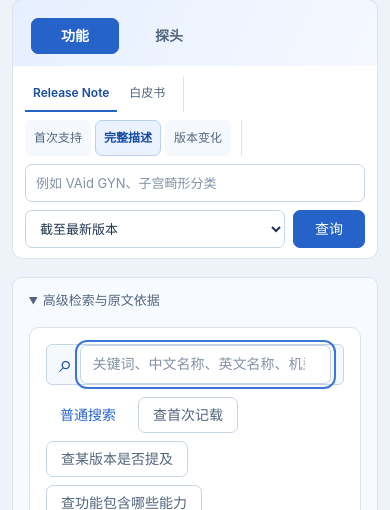
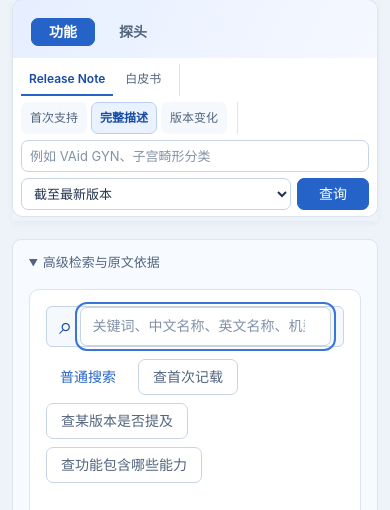
Before and after one commit to Tina-xiaoxiami/Product_Config_for_Vinno, a Flask app: page / in a window 390 px wide, after a click on "全局搜索". Shown: the part 383-893 px from the top of the page. Run offline with Flask 3, Linux system fonts and the light colour scheme; data comes from the database, SQL or seed files in the repository; data that the repository does not hold is empty.

Commit message:
Keep compact release query controls visible while reading results

```diff
--- a/backend/tracker/static/release-design.css
+++ b/backend/tracker/static/release-design.css
@@ -52,31 +52,34 @@ body .section-heading p { font-size: 13px; }
 
 /* A stable query composer: domain, intent, then one aligned input row. */
 body .scenario-search { margin: 0; }
+/* Keep the complete query context visible while only the answer scrolls past. */
+body .scenario-composer { position: sticky; top: 0; z-index: 20; padding-bottom: 4px; background: var(--bg); box-shadow: 0 3px 6px #20334e0a; }
+body.workbench-embedded.search-focused main { padding: 8px 12px 20px; }
 body .scenario-tasks[hidden], body .scenario-domains[hidden] { display: none; }
-body .scenario-header { padding:10px 16px; border:1px solid var(--line); border-bottom:0; border-radius:10px 10px 0 0; background:linear-gradient(115deg,#e6efff,#f5f8ff); }
+body .scenario-header { padding:6px 10px; border:1px solid var(--line); border-bottom:0; border-radius:10px 10px 0 0; background:linear-gradient(115deg,#e6efff,#f5f8ff); }
 body .scenario-domains { display:flex; align-items:center; gap:6px; margin:0; }
-body .scenario-domains button { min-width: 88px; border: 1px solid transparent; color: var(--ink-2); background: transparent; font-weight: 600; }
+body .scenario-domains button { min-width: 64px; min-height: 28px; padding: 3px 12px; border: 1px solid transparent; color: var(--ink-2); background: transparent; font-weight: 600; }
 body .scenario-domains button[aria-pressed="true"] { color: #fff; background: var(--primary); border-color: var(--primary); }
 body .scenario-tasks { display: flex; align-items: center; flex-wrap: wrap; gap: 6px; margin: 0; padding: 14px 24px 0; border-inline: 1px solid var(--line); background: #fff; }
 body .scenario-tasks button { min-width: 108px; border: 1px solid transparent; color: var(--ink-2); background: var(--surface-2); font-size: 13px; }
 body .scenario-tasks button[aria-pressed="true"] { color: var(--primary-strong); border-color: var(--primary-line); background: var(--primary-weak); font-weight: 600; }
-body .scenario-controls.scenario-toolbar { display:flex; flex-wrap:wrap; align-items:center; gap:8px; margin:0; padding:12px 16px; border:1px solid var(--line); border-top:0; border-radius:0 0 10px 10px; background:#fff; }
+body .scenario-controls.scenario-toolbar { display:flex; flex-wrap:wrap; align-items:center; gap:6px; margin:0; padding:6px 10px; border:1px solid var(--line); border-top:0; border-radius:0 0 10px 10px; background:#fff; }
 body .scenario-toolbar .scenario-sources, body .scenario-toolbar .scenario-tasks { display:flex; align-items:center; flex:0 0 auto; flex-wrap:nowrap; gap:4px; margin:0; padding:0 10px 0 0; border:0; border-right:1px solid var(--line); background:transparent; }
 body .scenario-toolbar .scenario-sources { order:1; }
 body .scenario-toolbar .scenario-tasks { order:2; }
-body .scenario-toolbar .scenario-sources button, body .scenario-toolbar .scenario-tasks button { min-width:0; min-height:36px; padding:6px 8px; font-size:12px; line-height:20px; white-space:nowrap; }
+body .scenario-toolbar .scenario-sources button, body .scenario-toolbar .scenario-tasks button { min-width:0; min-height:32px; padding:4px 8px; font-size:12px; line-height:20px; white-space:nowrap; }
 body .scenario-toolbar .scenario-sources button { border-bottom:2px solid transparent; }
 body .scenario-toolbar .scenario-sources button[aria-selected="true"] { border-bottom-color:var(--primary); }
 body .scenario-controls.scenario-toolbar label { display:block; flex:0 0 145px; min-width:0; margin:0; font-size:0; }
 body .scenario-toolbar #scenario-query-label { order:4; flex:1 1 200px; min-width:180px; }
 body .scenario-toolbar #scenario-model-label, body .scenario-toolbar #scenario-target-label, body .scenario-toolbar #scenario-base-label { order:5; }
-body .scenario-controls.scenario-toolbar :is(input,select) { box-sizing:border-box; width:100%; max-width:none; height:38px; min-height:38px; padding:6px 10px; font-size:13px; }
+body .scenario-controls.scenario-toolbar :is(input,select) { box-sizing:border-box; width:100%; max-width:none; height:32px; min-height:32px; padding:4px 8px; font-size:13px; }
 body .scenario-controls.scenario-toolbar .project-context-actions { display:block; order:3; flex:0 0 145px; min-width:0; padding:0; }
 body .scenario-toolbar .project-context-actions::before, body .scenario-toolbar .project-context-label { display:none; }
-body.workbench-embedded.search-focused .scenario-controls.scenario-toolbar #project-switcher { width:100%; max-width:none; height:38px; margin:0; }
-body .scenario-controls.scenario-toolbar > button[type="submit"] { order:6; flex:0 0 72px; min-width:72px; min-height:38px; height:38px; padding:6px 12px; }
+body.workbench-embedded.search-focused .scenario-controls.scenario-toolbar #project-switcher { width:100%; max-width:none; height:32px; min-height:32px; margin:0; }
+body .scenario-controls.scenario-toolbar > button[type="submit"] { order:6; flex:0 0 72px; min-width:72px; min-height:32px; height:32px; padding:4px 12px; }
 @media(max-width:700px) {
- body .scenario-controls.scenario-toolbar { padding:10px 12px; }
+ body .scenario-controls.scenario-toolbar { padding:6px 8px; }
  body .scenario-controls.scenario-toolbar .project-context-actions, body .scenario-controls.scenario-toolbar label { flex:1 1 140px; }
  body .scenario-toolbar #scenario-query-label { flex:1 1 220px; }
  body .scenario-controls.scenario-toolbar > button[type="submit"] { flex:0 0 72px; }
--- a/backend/tracker/templates/index.html
+++ b/backend/tracker/templates/index.html
@@ -79,6 +79,7 @@
 
       <section class="view" data-page="search">
         <section class="scenario-search" aria-label="按任务查询">
+          <div class="scenario-composer">
           <header class="scenario-header">
             <div class="scenario-domains" role="group" aria-label="查询对象">
               <button type="button" data-scenario-domain="feature" aria-pressed="true">功能</button>
@@ -102,6 +103,7 @@
             <label id="scenario-base-label" hidden>对比基准（可选）<select id="scenario-base"></select></label>
             <button type="submit" class="primary-button">查询</button>
           </form>
+          </div>
           <div id="scenario-result" aria-live="polite"></div>
         </section>
         <details id="advanced-search-wrap" class="scenario-advanced"><summary>高级检索与原文依据</summary>
```
Also changed, not shown: frontend/src/views/ReleaseWorkspace.vue (+11 -13 lines), frontend/tests/releaseWorkspace.test.js (+1 -1 lines).
